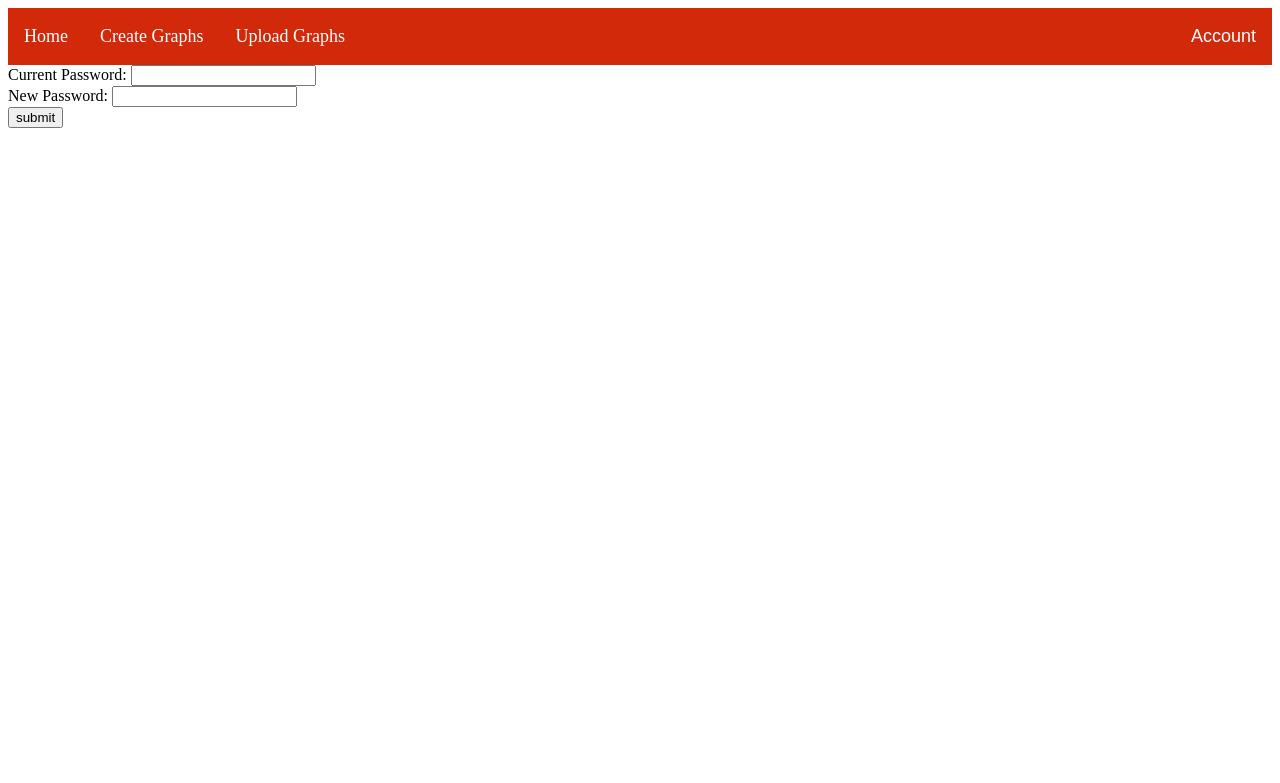
After one commit to PatrickJirele/Human-Analytics-Software-Web-Application, a Flask app: page /updatePassword in a window 1280 px wide. The commit adds this page. Shown: the top 783 px of the page. Run offline with Flask 3, Linux system fonts and the light colour scheme; a user stored in the database is signed in.

Commit message:
proto w/ user auth

```diff
--- a/static/style.css
+++ b/static/style.css
@@ -26,3 +26,55 @@ li a:hover {
   .topnav-right {
     float: right;
   }
+
+  .dropdown{
+    float: left;
+    overflow: hidden;
+    float: right;
+   }
+
+   .dropdown .dropbtn {
+    font-size: 18px;
+    color: white;
+    background-color: #d1290a;
+    border: none;
+    padding: 18px 16px;
+  }
+
+  .dropdown-content {
+    display: none;
+    position: absolute;
+    overflow: auto;
+    box-shadow: 0px 10px 10px 0px rgba(0,0,0,0.4);
+  }
+
+  .dropdown .dropbtn:hover {
+    background-color: #781c0b;
+  }
+
+  .dropdown-content a {
+    float: none;
+    color: black;
+    padding: 12px 16px;
+    text-decoration: none;
+    display: block;
+    text-align: left;
+  }
+
+  .dropdown:hover .dropdown-content {
+    display: block;
+  }
+
+  .dropdown-content a {
+    display: block;
+    color: #FFFFFF;
+    padding: 5px;
+    text-decoration: none;
+    background-color: #d1290a;
+    width: 87px;
+  }
+
+  .dropdown-content a:hover {
+    color: #FFFFFF;
+    background-color: #781c0b;
+  }
--- a/templates/base.html
+++ b/templates/base.html
@@ -1,12 +1,34 @@
 <html>
-<nav>
-        <ul>
-            <li><a href='/'>Home</a></li>
-            <li><a href='/createGraph'>Create Graph</a></li>
+    <link href="/static/style.css" rel="stylesheet">
+    {% if current_user.is_authenticated %}
+  <body>
+    <nav>
+      <ul>
+        <li><a href='/'>Home</a></li>
+        <li><a href='/createGraph'>Create Graphs</a></li>
+        <li><a href='/uploadGraph'>Upload Graphs</a></li>
+          <div class="dropdown">
+            <button class="dropbtn">Account
+              <i class="fa fa-caret-down"></i>
+            </button>
+            <div class="dropdown-content">
+            <a href="/updatePassword">Change Password</a>
+            <a href="/logout">Logout</a>
+            </div>
+          </div>
         </ul>
-</nav>
-    <link href="/static/style.css" rel="stylesheet">
-    <body>
+    </nav>
+{% else %}
+  <nav>
+    <ul>
+      <li><a href='/'>Home</a></li>
+      <li><a href='/search'>Find Assignments</a></li>
+      <div class="topnav-right">
+        <li><a href='/login'>Login</a></li>
+      </div>
+      </ul>
+  </nav>
+{% endif %}
         {% block content %}
         {% endblock %}
     </body>
--- /dev/null
+++ b/templates/updatePassword.html
@@ -0,0 +1,8 @@
+{% extends "base.html" %}
+{% block content %}
+    <form action="/updatePass" method="POST">
+        Current Password: <input type="input" name="oldP"> <br>
+        New Password: <input type="input" name="newP"> <br>
+        <input type="submit" value="submit">
+    </form>
+{% endblock %}
--- a/test.py
+++ b/test.py
@@ -7,6 +7,12 @@ from flask_login import LoginManager, UserMixin, login_user, logout_user, curren
 import pandas as pd
 from datetime import datetime
 
+app = Flask(__name__, static_url_path='/static')
+app.config['SQLALCHEMY_DATABASE_URI'] = 'sqlite:///usersDB.db'
+app.config['SECRET_KEY'] = 'secretKey'
+login_manager = LoginManager(app)
+login_manager.init_app(app)
+db = SQLAlchemy(app)
 
 #df = pd.read_csv('tempFileName.csv')
 def hireDateConversion():
@@ -15,15 +21,71 @@ def hireDateConversion():
     df['Years Since Hire'] = (current_date - df['Hire Date']).dt.days / 365.25
     print(df)
 
+def check(email):
+    regex = r'\b[A-Za-z0-9._%+-]+@[A-Za-z0-9.-]+\.[A-Z|a-z]{2,}\b'
+    if(re.fullmatch(regex, email)):
+        print("Valid")
+        return True
+    else:
+        print("Invalid")
+        return False
 
 
-app = Flask(__name__, static_url_path='/static')
+
+class User(UserMixin, db.Model):
+    id = db.Column(db.Integer, primary_key=True)
+    email = db.Column(db.String(50), nullable=False)
+    password = db.Column(db.String(50), nullable=False)
+    admin = db.Column(db.Boolean, default=False, nullable=False)
 
 
 @app.route('/')
 def home():
     return render_template('home.html')
 
+
+@app.route('/login', methods = ['GET', 'POST'])
+def login():
+    if request.method == 'POST':
+        email = request.form['email']
+        if check(email) == True:
+            user = User.query.filter_by(email=email).first()
+            if user != None:
+                if request.form['pWord'] != user.password:
+                    return render_template('login.html')
+                else:
+                    login_user(user)
+                    return flask.redirect('/')
+            return render_template('login.html')
+        else:
+            return render_template('/')
+    return render_template('login.html')
+
+@login_manager.user_loader
+def load_user(uid):
+    return User.query.get(uid)
+
+@app.route('/logout')
+@login_required
+def logout():
+    logout_user()
+    return flask.redirect('/')
+
+@app.route('/updatePassword', methods = ['GET', 'POST'])
+@login_required
+def updatePass():
+    if request.method == 'POST':
+        oldPassword = request.form['oldP']
+        if current_user.password != oldPassword:
+            return render_template('updatePassword.html')
+        updatedUser = User.query.filter_by(id=current_user.id).first()
+        updatedUser.password = request.form['newP']
+        db.session.commit()
+        return flask.redirect('/')
+    return render_template('updatePassword.html')
+
+
+@login_required
 @app.route('/createGraph', methods = ['GET', 'POST'])
 def createGraph():
     return render_template('createGraph.html')
```
Also changed, not shown: templates/login.html (added, +8 -0 lines), usersDB.db (added), 1 other file. Lines whose indentation alone changed are shown as unchanged.
